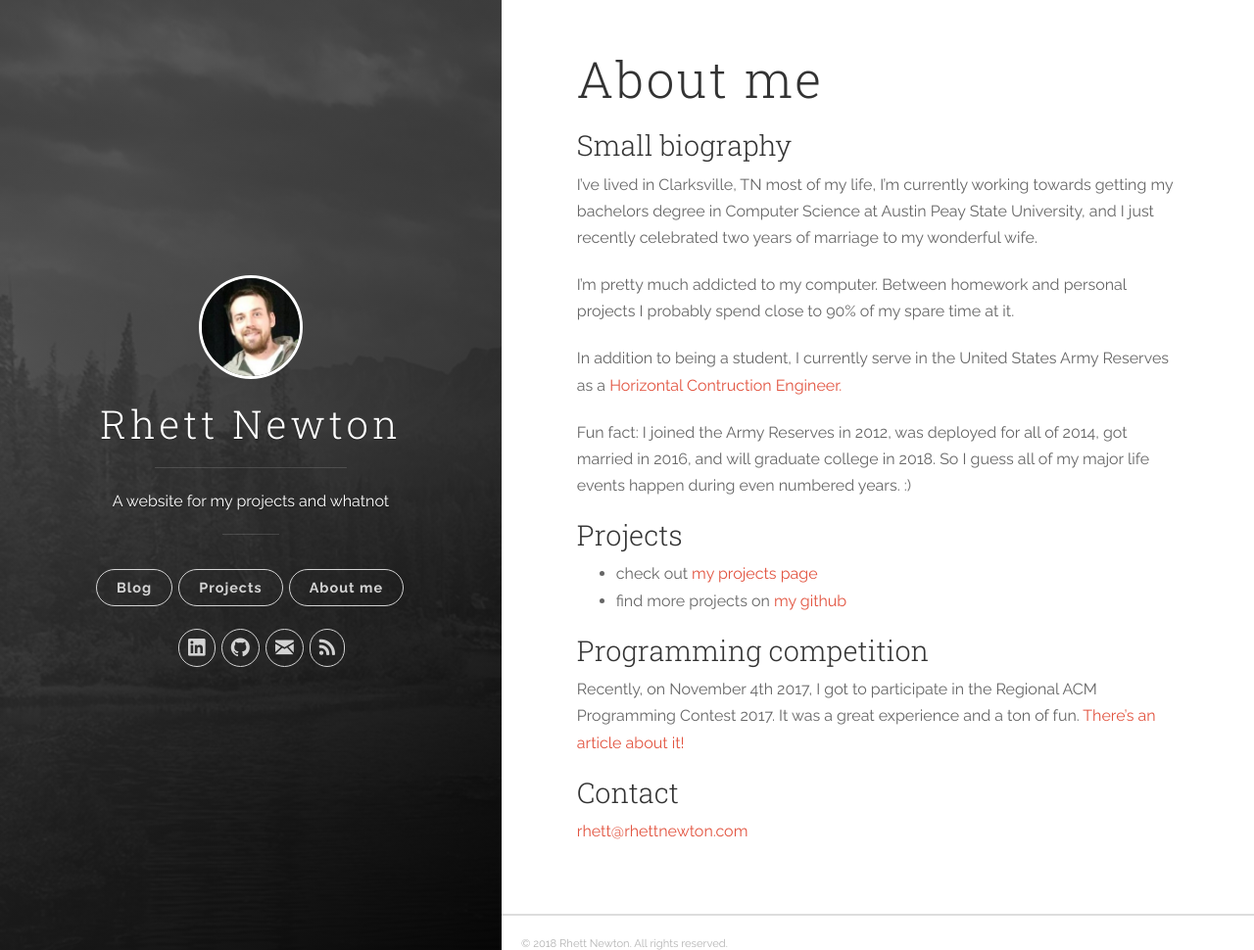
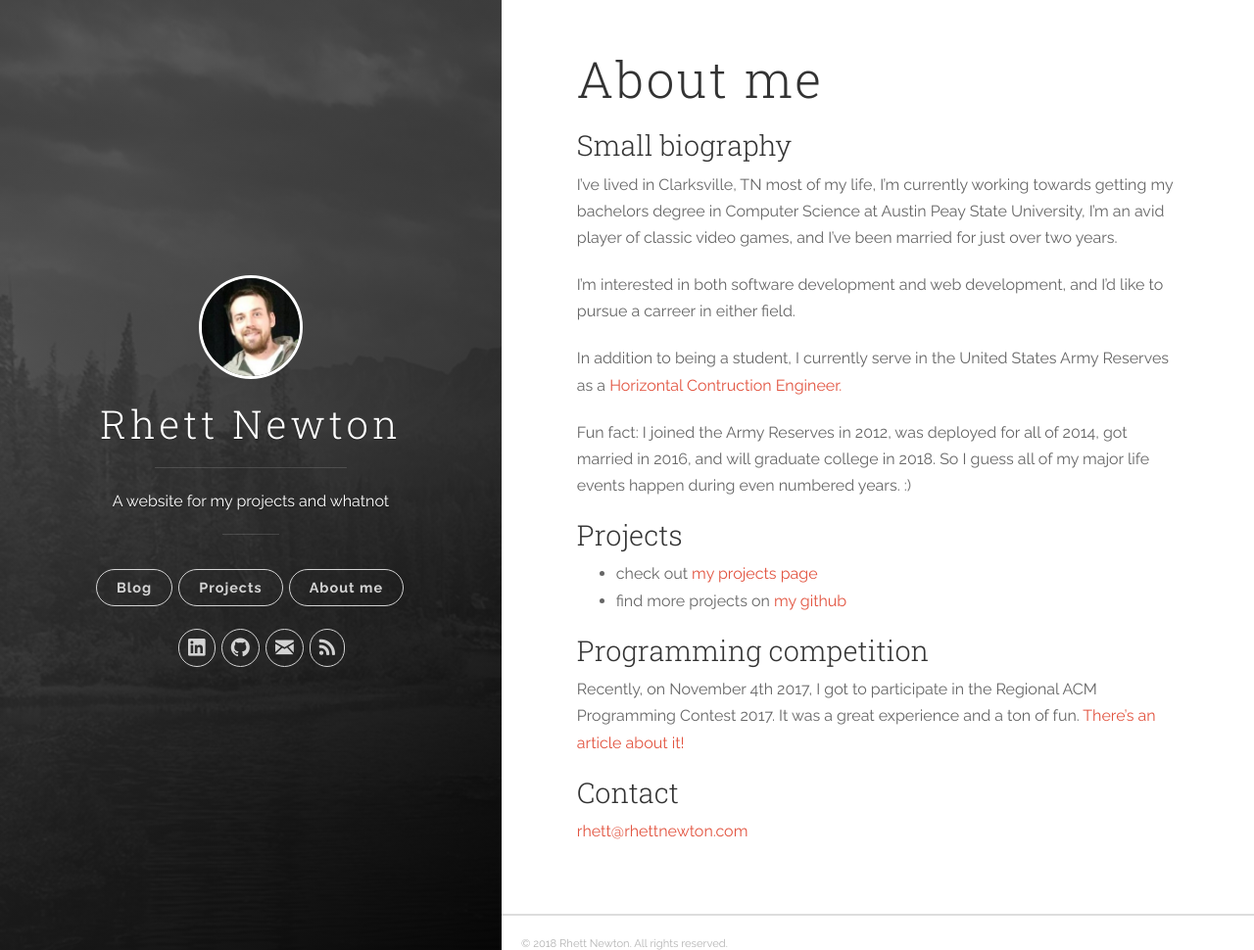
Before and after one commit to rnewton5/rnewton5.github.io, a Jekyll site: the page built from about.md, in a window 1280 px wide and 970 px high. Shown: the whole window at 98% size. Built offline with Jekyll 4.4.1, drawn with Linux system fonts in a browser that asks for light colours; nearby versions of some CDN libraries.

Commit message:
Edit biography

```diff
--- a/about.md
+++ b/about.md
@@ -8,9 +8,9 @@ permalink: /about/
 
 ### Small biography
 
-I've lived in Clarksville, TN most of my life, I'm currently working towards getting my bachelors degree in Computer Science at Austin Peay State University, and I just recently celebrated two years of marriage to my wonderful wife.
+I've lived in Clarksville, TN most of my life, I'm currently working towards getting my bachelors degree in Computer Science at Austin Peay State University, I'm an avid player of classic video games, and I've been married for just over two years.
 
-I'm pretty much addicted to my computer. Between homework and personal projects I probably spend close to 90% of my spare time at it.
+I'm interested in both software development and web development, and I'd like to pursue a carreer in either field.
 
 In addition to being a student, I currently serve in the United States Army Reserves as a [Horizontal Contruction Engineer.](https://www.goarmy.com/careers-and-jobs/browse-career-and-job-categories/construction-engineering/construction-equipment-operator.html)
 
```
